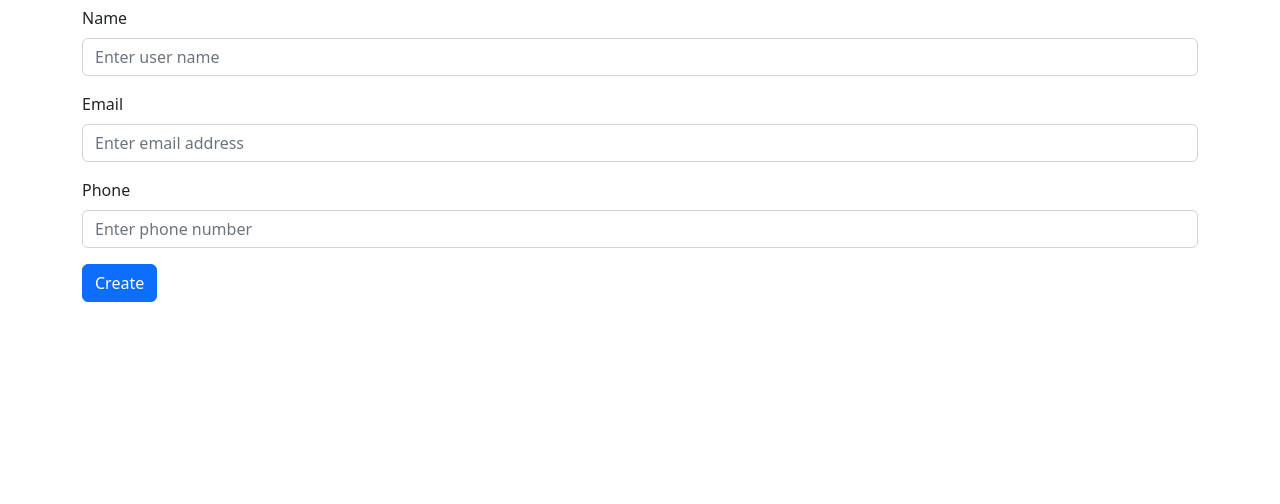
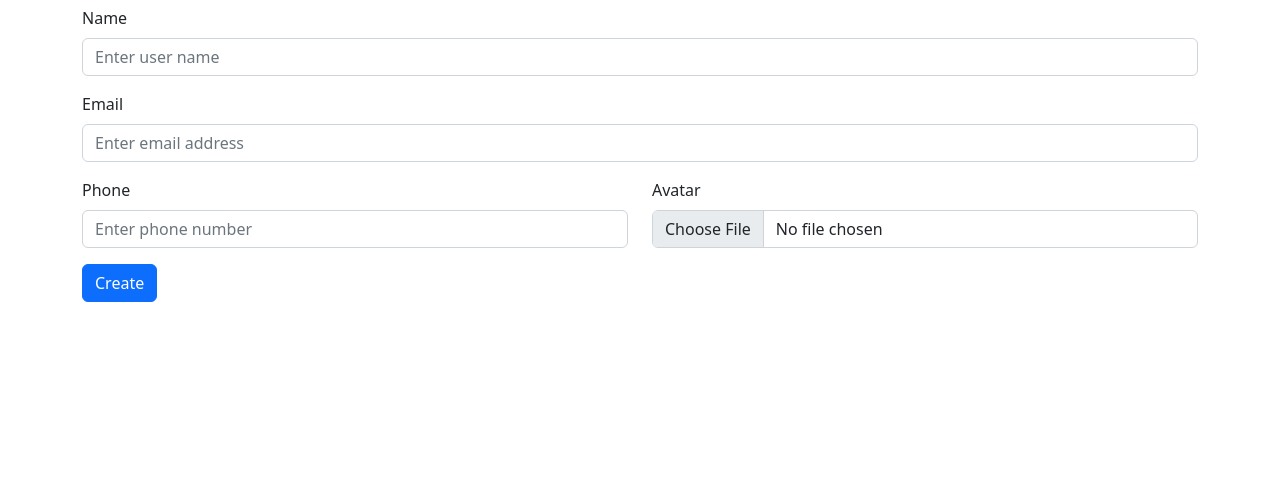
Before and after one commit to vladtymo/First-Django-App-PD322, a Django app: page /create/ in a window 1280 px wide. Shown: the part 160-664 px from the top of the page. Run offline with Django 5.2, Linux system fonts and the light colour scheme.

Commit message:
Implement user image

```diff
--- a/test_project_pd/settings.py
+++ b/test_project_pd/settings.py
@@ -10,6 +10,7 @@ For the full list of settings and their values, see
 https://docs.djangoproject.com/en/5.1/ref/settings/
 """
 
+import os
 from pathlib import Path
 
 # Build paths inside the project like this: BASE_DIR / 'subdir'.
@@ -25,7 +26,7 @@ SECRET_KEY = "django-insecure-jwo87z=&%8c&6gh6ndz@a41m!9n@58cm4ikqo278b)47(10*)-
 # SECURITY WARNING: don't run with debug turned on in production!
 DEBUG = True
 
-ALLOWED_HOSTS = []
+ALLOWED_HOSTS = ["*"]
 
 
 # Application definition
@@ -122,3 +123,6 @@ STATIC_URL = "static/"
 # https://docs.djangoproject.com/en/5.1/ref/settings/#default-auto-field
 
 DEFAULT_AUTO_FIELD = "django.db.models.BigAutoField"
+
+MEDIA_URL = "/media/"
+MEDIA_ROOT = os.path.join(BASE_DIR, "media")
--- a/test_project_pd/urls.py
+++ b/test_project_pd/urls.py
@@ -1,7 +1,13 @@
 from django.contrib import admin
 from django.urls import include, path
+from django.conf.urls.static import static
+
+from test_project_pd import settings
 
 urlpatterns = [
     path("admin/", admin.site.urls),
     path("", include("users.urls")),
 ]
+
+if settings.DEBUG:  # Only serve media files in development
+    urlpatterns += static(settings.MEDIA_URL, document_root=settings.MEDIA_ROOT)
--- a/users/models.py
+++ b/users/models.py
@@ -6,7 +6,7 @@ class User(models.Model):
     name = models.CharField(max_length=100)
     email = models.EmailField(max_length=100)
     phone = models.CharField(max_length=100)
-    photo = models.ImageField(blank=True)
+    avatar = models.ImageField(blank=True, null=True, upload_to="avatars/")
 
     def __str__(self):
         return self.name
--- a/users/templates/create.html
+++ b/users/templates/create.html
@@ -3,7 +3,7 @@
 {% block content %}
 <h1>Create New User</h1>
 
-<form method="post">
+<form method="post" enctype="multipart/form-data">
     {% csrf_token %}
 
     <!-- {% for field in form %}
@@ -20,9 +20,20 @@
         <label class="form-label">Email</label>
         <input type="email" name="email" class="form-control" placeholder="Enter email address">
     </div>
-    <div class="mb-3">
-        <label class="form-label">Phone</label>
-        <input type="tel" name="phone" class="form-control" placeholder="Enter phone number">
+
+    <div class="row">
+        <div class="col">
+            <div class="mb-3">
+                <label class="form-label">Phone</label>
+                <input type="tel" name="phone" class="form-control" placeholder="Enter phone number">
+            </div>
+        </div>
+        <div class="col">
+            <div class="mb-3">
+                <label class="form-label">Avatar</label>
+                <input type="file" name="avatar" class="form-control">
+            </div>
+        </div>
     </div>
     <div>
         <button type="submit" class="btn btn-primary">Create</button>
--- a/users/views.py
+++ b/users/views.py
@@ -33,11 +33,11 @@ def create(request):
     form = CreateUser()
 
     if request.method == "POST":
-        form = CreateUser(request.POST)
+        form = CreateUser(request.POST, request.FILES)
 
         if form.is_valid():
             form.save()
-            return redirect("/users")
+            return redirect("/")
 
     return render(request, "create.html", {"form": form, "return_url": "/"})
 
```
Also changed, not shown: users/templates/catalog.html (+4 -4 lines), db.sqlite3, users/migrations/0004_rename_photo_user_avatar.py (added), users/migrations/0005_alter_user_avatar.py (added), users/migrations/0006_alter_user_avatar.py (added).
